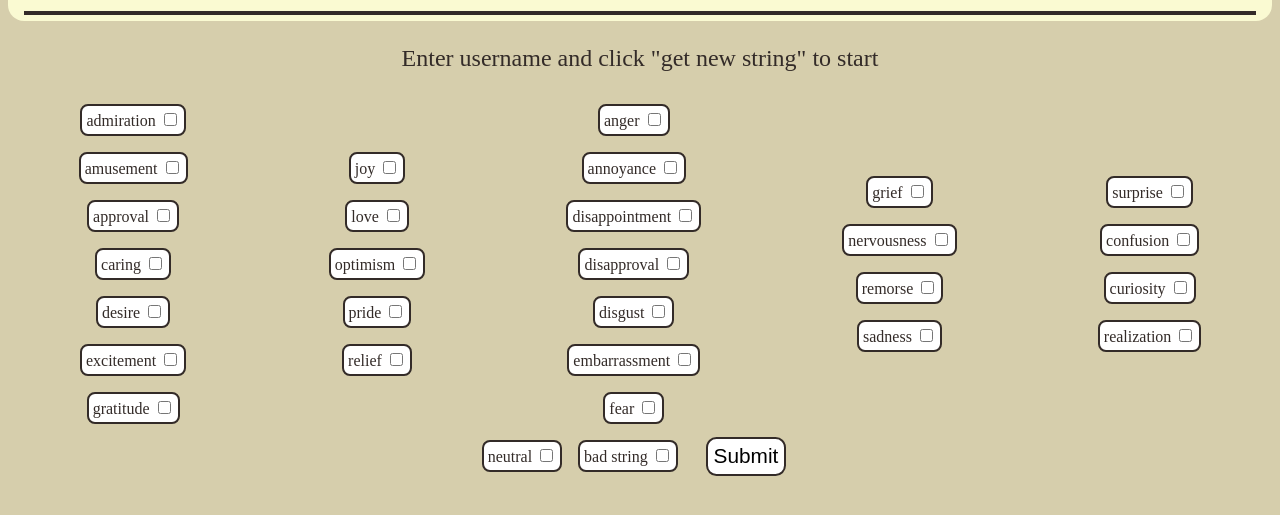
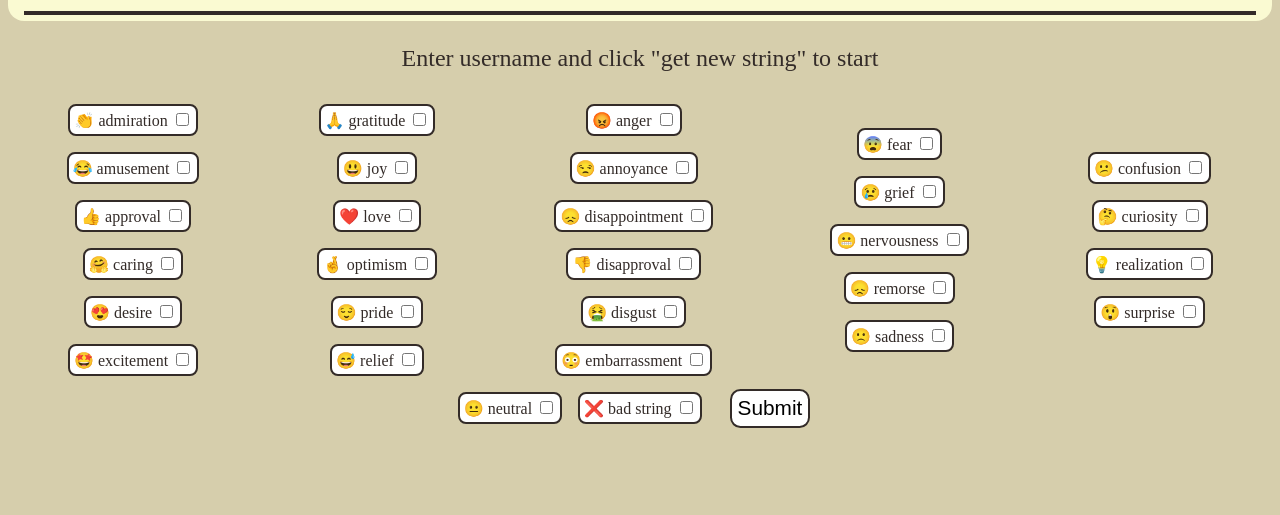
Before and after one commit to C34A/datasite, a website: page public/index.html in a window 1280 px wide. Shown: the part 65-580 px from the top of the page. Drawn offline with Linux system fonts and the light colour scheme.

Commit message:
Add emojis, balance columns

```diff
--- a/public/index.html
+++ b/public/index.html
@@ -18,131 +18,134 @@
 	<section class="center">
 		<section id=positive class="column">
 			<div>
-				<label for="s1-box"> admiration</label>
+				<label for="s1-box">👏 admiration</label>
 				<input type="checkbox" id="s1-box">
 			</div>
 			<div>
-				<label for="s2-box"> amusement</label>
+				<label for="s2-box">😂 amusement</label>
 				<input type="checkbox" id="s2-box">
 			</div>
 			<div>
-				<label for="s5-box"> approval</label>
+				<label for="s5-box">👍 approval</label>
 				<input type="checkbox" id="s5-box">
 			</div>
 			<div>
-				<label for="s6-box"> caring</label>
+				<label for="s6-box">🤗 caring</label>
 				<input type="checkbox" id="s6-box">
 			</div>
 			<div>
-				<label for="s9-box"> desire</label>
+				<label for="s9-box">😍 desire</label>
 				<input type="checkbox" id="s9-box">
 			</div>
 			<div>
-				<label for="s14-box"> excitement</label>
+				<label for="s14-box">🤩 excitement</label>
 				<input type="checkbox" id="s14-box">
 			</div>
-			<div>
-				<label for="s16-box"> gratitude</label>
-				<input type="checkbox" id="s16-box">
-			</div>
+
 		</section>
 		<section id=positive2 class="column">
 			<div>
-				<label for="s18-box"> joy</label>
+				<label for="s16-box">🙏 gratitude</label>
+				<input type="checkbox" id="s16-box">
+			</div>
+            <div>
+				<label for="s18-box">😃 joy</label>
 				<input type="checkbox" id="s18-box">
 			</div>
 			<div>
-				<label for="s19-box"> love</label>
+				<label for="s19-box">❤️ love</label>
 				<input type="checkbox" id="s19-box">
 			</div>
 			<div>
-				<label for="s21-box"> optimism</label>
+				<label for="s21-box">🤞 optimism</label>
 				<input type="checkbox" id="s21-box">
 			</div>
 			<div>
-				<label for="s22-box"> pride</label>
+				<label for="s22-box">😌 pride</label>
 				<input type="checkbox" id="s22-box">
 			</div>
 			<div>
-				<label for="s24-box"> relief</label>
+				<label for="s24-box">😅 relief</label>
 				<input type="checkbox" id="s24-box">
 			</div>
 		</section>
 		<section id=negative class="column">
 			<div>
-				<label for="s3-box"> anger</label>
+				<label for="s3-box">😡 anger</label>
 				<input type="checkbox" id="s3-box">
 			</div>
 			<div>
-				<label for="s4-box"> annoyance</label>
+				<label for="s4-box">😒 annoyance</label>
 				<input type="checkbox" id="s4-box">
 			</div>
 			<div>
-				<label for="s10-box"> disappointment</label>
+				<label for="s10-box">😞 disappointment</label>
 				<input type="checkbox" id="s10-box">
 			</div>
 			<div>
-				<label for="s11-box"> disapproval</label>
+				<label for="s11-box">👎 disapproval</label>
 				<input type="checkbox" id="s11-box">
 			</div>
 			<div>
-				<label for="s12-box"> disgust</label>
+				<label for="s12-box">🤮 disgust</label>
 				<input type="checkbox" id="s12-box">
 			</div>
 			<div>
-				<label for="s13-box"> embarrassment</label>
+				<label for="s13-box">😳 embarrassment</label>
 				<input type="checkbox" id="s13-box">
 			</div>
-			<div>
-				<label for="s15-box"> fear</label>
-				<input type="checkbox" id="s15-box">
-			</div>
+
 		</section>
 		<section id=negative2 class="column">
 			<div>
-				<label for="s17-box"> grief</label>
+				<label for="s15-box">😨 fear</label>
+				<input type="checkbox" id="s15-box">
+			</div>
+            <div>
+				<label for="s17-box">😢 grief</label>
 				<input type="checkbox" id="s17-box">
 			</div>
 			<div>
-				<label for="s20-box"> nervousness</label>
+				<label for="s20-box">😬 nervousness</label>
 				<input type="checkbox" id="s20-box">
 			</div>
 			<div>
-				<label for="s25-box"> remorse</label>
+				<label for="s25-box">😞 remorse</label>
 				<input type="checkbox" id="s25-box">
 			</div>
 			<div>
-				<label for="s26-box"> sadness</label>
+				<label for="s26-box">🙁 sadness</label>
 				<input type="checkbox" id="s26-box">
 			</div>
 		</section>
 		<section id=amb class="column">
+
 			<div>
-				<label for="s27-box"> surprise</label>
+				<label for="s7-box">😕 confusion</label>
+				<input type="checkbox" id="s7-box">
+			</div>
+			<div>
+				<label for="s8-box">🤔 curiosity</label>
+				<input type="checkbox" id="s8-box">
+			</div>
+			<div>
+				<label for="s23-box">💡 realization</label>
+				<input type="checkbox" id="s23-box">
+			</div>
+            <div>
+				<label for="s27-box">😲 surprise</label>
 				<input type="checkbox" id="s27-box">
 			</div>
 
-			<div>
-				<label for="s7-box"> confusion</label>
-				<input type="checkbox" id="s7-box">
-			</div>
-			<div>
-				<label for="s8-box"> curiosity</label>
-				<input type="checkbox" id="s8-box">
-			</div>
-			<div>
-				<label for="s23-box"> realization</label>
-				<input type="checkbox" id="s23-box">
-			</div>
 		</section>
 	</section>
 	<section id=exclude class="center">
 		<div>
-			<label for="s28-box"> neutral
+			<label for="s28-box">😐 neutral</label>
 				<input type="checkbox" id="s28-box">
 			</div>
 			<div>
-				<label for="bad">bad string</label>
+				<label for="bad">❌ bad string</label>
 				<input type="checkbox" id="bad">
 			</div>
 			<button id="send">Submit</button>
```
